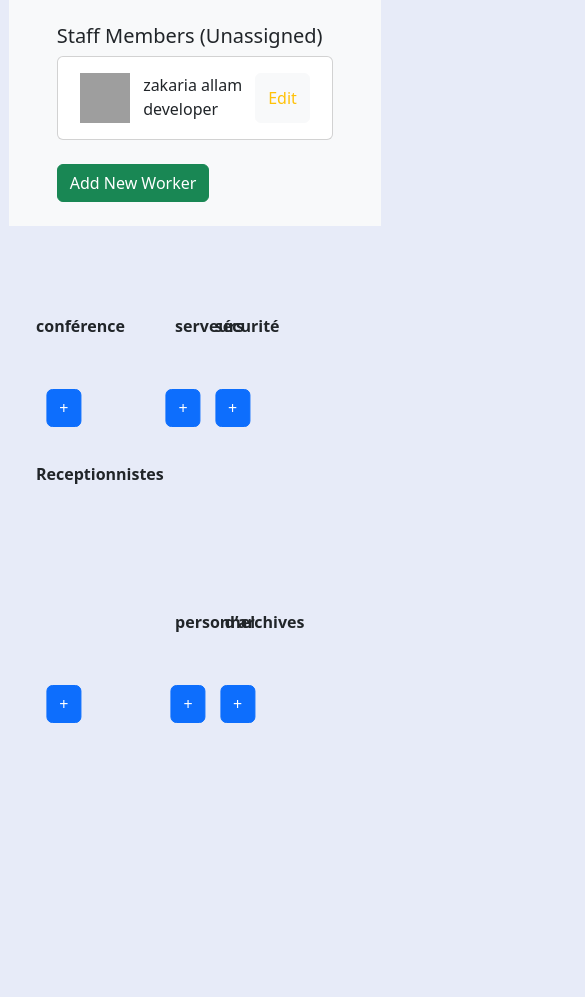
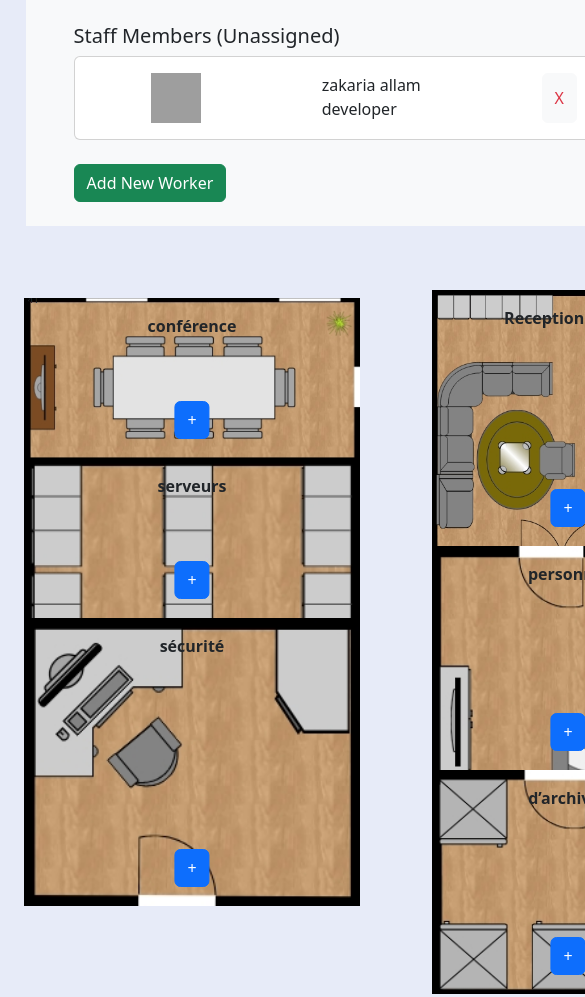
Before and after one commit to zakariaallam/WorkSphere---Virtual-Workspace, a plain HTML site: page index.html in a window 390 px wide. Shown: the top 997 px of the page, 585 px wide, since content can reach past the window. Before the commit the page ends 844 px from the top, so only its background shows below. Drawn offline with nearby package versions, Linux system fonts and the light colour scheme; grey boxes are pictures that could not be loaded.

Commit message:
responsive mobile

```diff
--- a/index.html
+++ b/index.html
@@ -17,15 +17,15 @@
         <aside class="col-3 px-5 p-4 bg-light">
             <h2 class="fs-5">Staff Members (Unassigned)</h2>
             <div id="listCards">
-            <div id="card" draggable="true" class="card " data-bs-toggle="modal" data-bs-target="#profileModal">
+            <div id="card" draggable="true" class="card" data-bs-toggle="modal" data-bs-target="#profileModal">
                 <div class="card-body d-flex justify-content-around">
-                    <img class="w-5 h-5" src="https://avatar.iran.liara.run/public/40" alt="test">
+                    <img class="w-5 h-5 sizeImg" src="https://avatar.iran.liara.run/public/40" alt="test">
 
                     <div>
                         <span class="">zakaria allam</span><br>
                         <span>developer</span>
                     </div>
-                    <button class="btn btn-light text-warning">Edit</button>
+                    <button class="btn btn-light text-danger">X</button>
 
                 </div>
             </div>
@@ -36,7 +36,7 @@
 
         <main class="col-9">
             <div id="row-top" class="row px-5 pt-2">
-                <div class="col-4 position-relative text-center pt-3">
+                <div id="div_conference" class="col-4 position-relative text-center pt-3">
 
                     <span class="zoneName fw-bold">conférence </span>
                     <button  type="button" class="btn btn-primary position-absolute bottom-0 start-50 translate-middle AjouteEnZone btnCenter" data-bs-toggle="modal" data-bs-target="#ModalRome">+</button>
@@ -44,12 +44,12 @@
                 <div class="col-3">
 
                 </div>
-                <div class="col-2 position-relative text-center pt-3">
+                <div id="div_serveurs" class="col-2 position-relative text-center pt-3">
 
                     <span class="zoneName fw-bold">serveurs </span>
                     <button type="button" class="btn btn-primary position-absolute bottom-0 start-50 translate-middle AjouteEnZone btnCenter" data-bs-toggle="modal" data-bs-target="#ModalRome">+</button>
                 </div>
-                <div class="col-3 position-relative pt-3 text-center">
+                <div id="div_securite" class="col-3 position-relative pt-3 text-center">
 
                     <span class="zoneName fw-bold">sécurité  </span>
                     <button class="btn btn-primary position-absolute bottom-0 start-50 translate-middle AjouteEnZone btnCenter" data-bs-toggle="modal" data-bs-target="#ModalRome">+</button>
@@ -57,7 +57,7 @@
 
             </div>
             <div id="row-bottom" class="row px-5 pb-2">
-                <div class="col-4 position-relative text-center pt-3">
+                <div id="div_Receptionnistes" class="col-4 position-relative text-center pt-3">
 
                     <span class="zoneName fw-bold">Receptionnistes</span>
                     <button class="btn btn-primary position-absolute bottom-0 start-50 translate-middle AjouteEnZone btnCenter" data-bs-toggle="modal" data-bs-target="#ModalRome">+</button>
@@ -65,19 +65,19 @@
                 <div class="col-3">
 
                 </div>
-                <div class="col-5 ">
+                <div id='div_personnel_archives' class="col-5 ">
                     <div class="row h-50">
 
 
                     </div>
                     <div class="row h-50">
-                        <div class="col-6 position-relative text-center pt-3">
+                        <div id="div_personnel" class="col-6 position-relative text-center pt-3">
 
                             <span class="zoneName fw-bold">personnel</span>
                             <button
                                 class="btn btn-primary position-absolute bottom-0 start-50 translate-middle AjouteEnZone btnCenter" data-bs-toggle="modal" data-bs-target="#ModalRome">+</button>
                         </div>
-                        <div class="col-6 position-relative text-center pt-3">
+                        <div id="div_archives" class="col-6 position-relative text-center pt-3">
 
                             <span class="zoneName fw-bold">d’archives</span>
                             <button
--- a/script.js
+++ b/script.js
@@ -19,13 +19,6 @@ document.getElementById('UpdateWorker').addEventListener('click',()=>{
     }
 
     checkExperienceIsFondORNot(object)
-    // let Experience = {
-    //                     company : form.company.value,
-    //                     Role : form.roleExperience.value,
-    //                     start : form.from.value,
-    //                     end : form.to.value,
-    //                  }
-    // object.Experiences.push(Experience)
     workers.push(object)
     affichierListWorker()
     id++
@@ -61,7 +54,7 @@ function CardWorker(Element){
                         <span class="">${Element.name}</span><br>
                         <span>${Element.role}</span>
                     </div>
-                    <button class="btn btn-light text-warning">Edit</button>
+                    <button class="btn btn-light text-danger btnSuprimier">X</button>
 
                 </div>
             </div>`
@@ -111,7 +104,7 @@ function AddToZone(Zone){
         let id = cardworker.id
         let indix = workers.findIndex(idx => idx.id == id)
         let zoneName = Zone.querySelector('.zoneName').textContent
-            if(workers[indix].role == zoneName){
+            if(workers[indix].role == zoneName ){
                 Zone.classList.add('w-25')
                 let card = CardWorker(workers[indix])
                 Zone.insertAdjacentHTML("beforeend", card)
@@ -121,7 +114,6 @@ function AddToZone(Zone){
             }
 
             if(workers[indix].role == 'Agents de securite' && zoneName.trim() == 'sécurité'){
-                console.log(workers[indix].role)
                 Zone.classList.add('w-25')
                 let card = CardWorker(workers[indix])
                 Zone.insertAdjacentHTML("beforeend", card)
@@ -132,7 +124,6 @@ function AddToZone(Zone){
             }
 
             if(workers[indix].role == 'Techniciens IT' && zoneName.trim() == 'serveurs'){
-                console.log(workers[indix].role)
                 Zone.classList.add('w-25')
                 let card = CardWorker(workers[indix])
                 Zone.insertAdjacentHTML("beforeend", card)
@@ -142,6 +133,15 @@ function AddToZone(Zone){
 
             }
 
+            if(workers[indix].role == 'Manager' ){
+                Zone.classList.add('w-25')
+                let card = CardWorker(workers[indix])
+                Zone.insertAdjacentHTML("beforeend", card)
+                workers.splice(indix,1)
+                cardworker.remove();
+                removeCardOnAside(id)
+
+            }
     })
 })
 }
@@ -229,3 +229,16 @@ function affichierProfile(id){
     Modal.show()
 
 }
+
+document.querySelectorAll('.btnSuprimier').forEach(btn=>{
+   btn.addEventListener('click',()=>{
+  document.querySelectorAll('#listworkers .ajouteCardEnZone').forEach(card =>{
+    let indix = workers.findIndex(idx => card.id == idx.id)
+    console.log(workers)
+    workers.splice(indix,1)
+    console.log(workers)
+    card.remove()
+  })
+
+   })
+})
--- a/style.css
+++ b/style.css
@@ -34,7 +34,10 @@ main{
     background-color: rgb(237, 234, 234);
 }
 
-@media(max-width:576px){
+.btnSuprimier{
+    z-index: 3;
+}
+@media(max-width:600px){
 
     #cotainer{
         display: grid ;
@@ -47,12 +50,66 @@ main{
     }
 
       main{
-        order: 2;
-         width: 900px;
-        height: 460px;
-        background-image: url(images/vertical\ img.jpg);
-        background-size: contain;
-        background-position: center center;
+        display: flex;
+        background-image: none;
+        justify-content: space-evenly;
+    }
+
+    #row-top {
+        display: grid;
+    }
+     #row-bottom{
+        display: grid ;
+        gap: 1;
+     }
+
+     #div_personnel_archives{
+        display: grid;
+     }
+
+    #div_conference{
+        background-image: url(/images/conference.png);
+        background-size: cover;
+        width: 21rem;
+        height: 10rem;
+
+    }
+    #div_serveurs{
+        background-image: url(/images/server.png);
+        background-size: cover;
+        width: 100%;
+        height: 10rem;
+
+
+    }
+    #div_securite{
+         background-image: url(/images/securite.png);
+         background-size: cover;
+         width: 100%;
+         height: 18rem ;
+
+
+    }
+    #div_Receptionnistes{
+         background-image: url(/images/recepetion.png);
+         background-size: cover;
+        width: 17rem;
+        height: 16rem;
+
+    }
+    #div_personnel{
+       background-image: url(/images/personal.png);
+      background-size: cover;
+       width: 17rem;
+        height: 14rem;
+
+    }
+    #div_archives{
+        background-image: url(/images/archive.png);
+       background-size: cover;
+        width: 17rem;
+        height: 14rem;
+
     }
 
 }
```
Also changed, not shown: images/archive.png (added), images/conference.png (added), images/personal.png (added), images/recepetion.png (added), images/securite.png (added), images/server.png (added).
